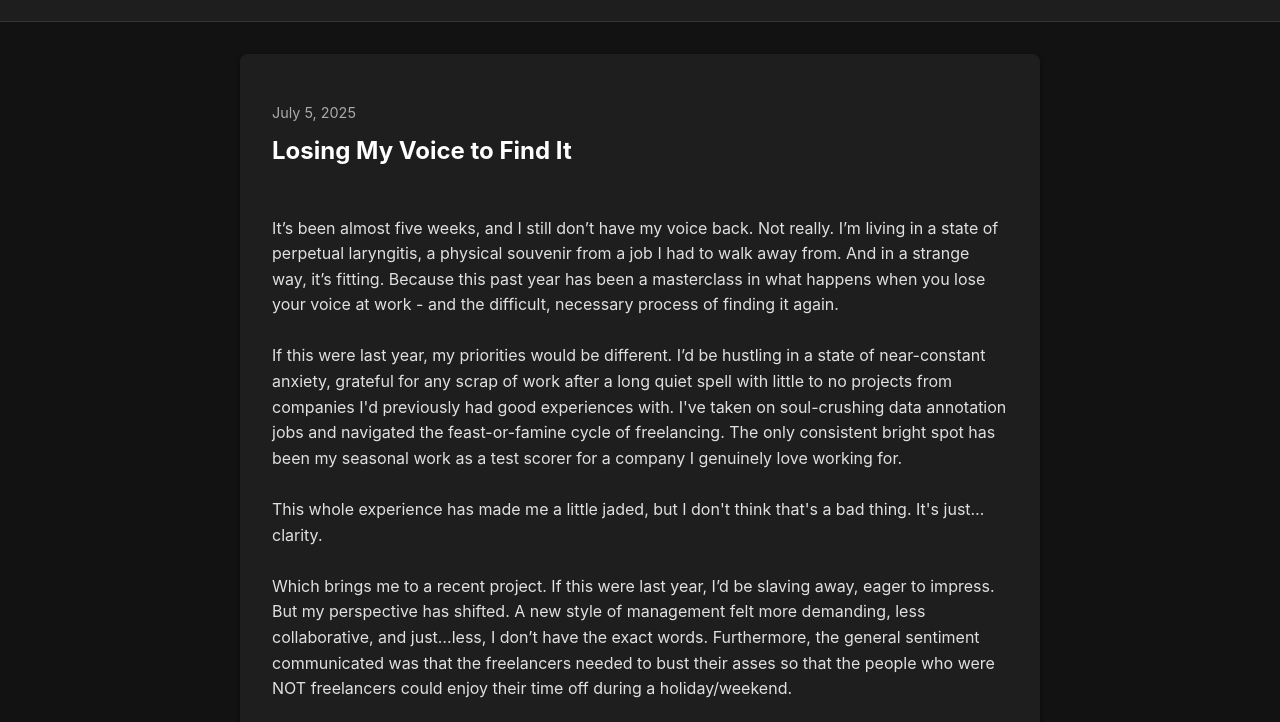
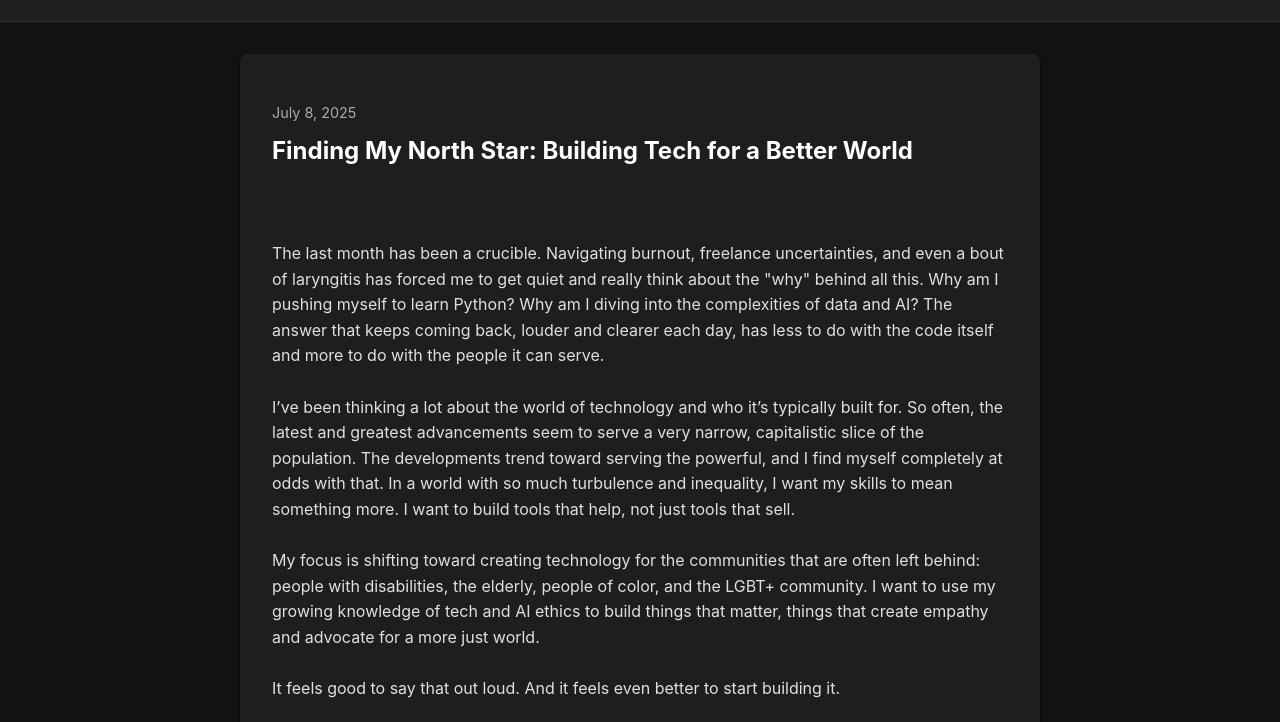
Before and after one commit to codebytequill/the-codebytequill-readme, a plain HTML site: page index.html in a window 1280 px wide. Shown: the part 78-800 px from the top of the page. Drawn offline with Linux system fonts and the light colour scheme.

Commit message:
Update index.html

```diff
--- a/index.html
+++ b/index.html
@@ -59,6 +59,29 @@
     </header>
 
     <div class="container">
+
+        <div class="post">
+            <p class="post-meta">July 8, 2025</p>
+            <h2>Finding My North Star: Building Tech for a Better World</h2>
+            <p>
+
+The last month has been a crucible. Navigating burnout, freelance uncertainties, and even a bout of laryngitis has forced me to get quiet and really think about the "why" behind all this. Why am I pushing myself to learn Python? Why am I diving into the complexities of data and AI? The answer that keeps coming back, louder and clearer each day, has less to do with the code itself and more to do with the people it can serve.
+
+I’ve been thinking a lot about the world of technology and who it’s typically built for. So often, the latest and greatest advancements seem to serve a very narrow, capitalistic slice of the population. The developments trend toward serving the powerful, and I find myself completely at odds with that. In a world with so much turbulence and inequality, I want my skills to mean something more. I want to build tools that help, not just tools that sell.
+
+My focus is shifting toward creating technology for the communities that are often left behind: people with disabilities, the elderly, people of color, and the LGBT+ community. I want to use my growing knowledge of tech and AI ethics to build things that matter, things that create empathy and advocate for a more just world.
+
+It feels good to say that out loud. And it feels even better to start building it.
+
+I just uploaded my latest project prototype to GitHub, and it’s the first real step in this new direction. It’s called "The Ripple Effect." It’s a simple interactive tool designed to show the real-world, human impact of job and social program cuts on disabled workers. We see statistics all the time, but this project tells the stories behind the numbers, walking you through realistic scenarios to show how one event, like losing a job, can create a devastating ripple effect on a person's entire life.
+
+It's a small project, built with simple, accessible web tech, but it feels like the most important thing I’ve worked on yet. It’s technology as a tool for activism.
+
+This is my north star now. This is the "why." As I continue to learn and grow—working through my data analysis courses, wrestling with Python, and researching ethical AI—it will all be in service of this mission. I don't just want to be another cog in the machine. I want to be a builder of better, kinder, and more equitable machines. It’s a huge goal, but for the first time in a while, the path forward feels clear.
+
+            </p>
+            </p>
+        </div>
 
         <div class="post">
             <p class="post-meta">July 5, 2025</p>
```
